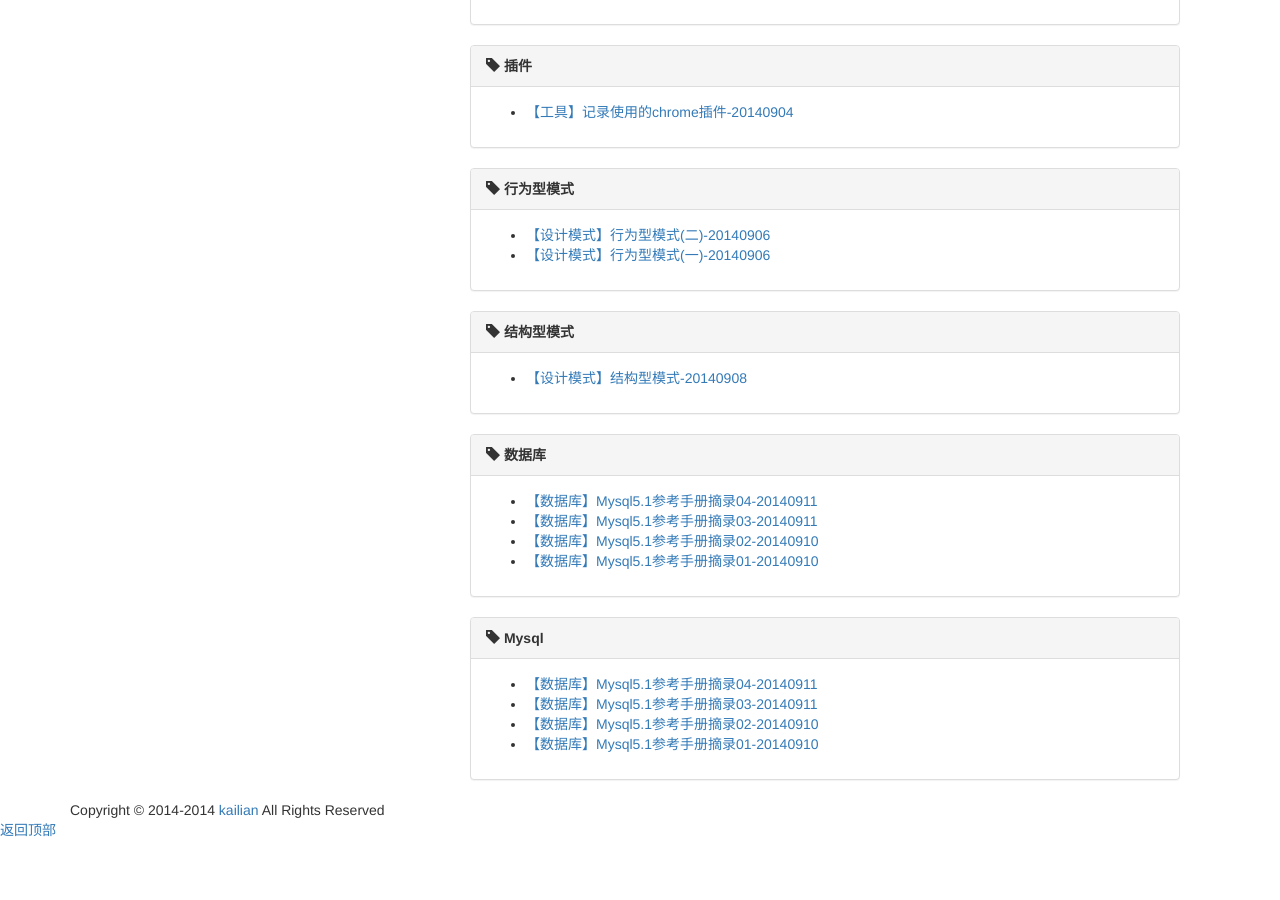
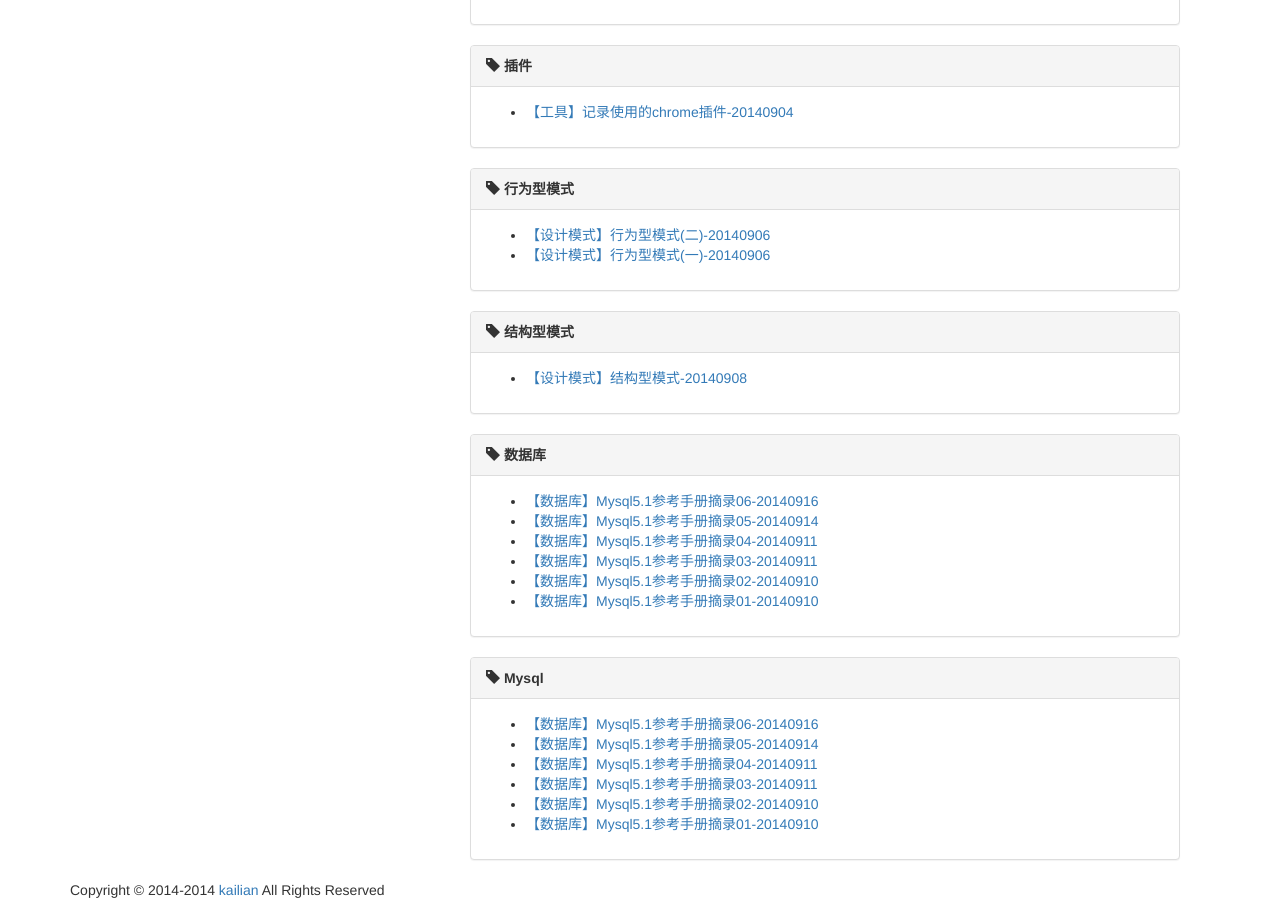
Before and after one commit to kailian/kailian.github.io, a Jekyll site: the page built from tags.html, in a window 1280 px wide and 900 px high, scrolled down 4411 px. Built offline with Jekyll 4.4.1, drawn with Linux system fonts in a browser that asks for light colours; nearby versions of some CDN libraries; library files that are not in the unit come from our copies; some of the changed lines change nothing that is shown.

Commit message:
【blog】add blog

```diff
--- a/_includes/themes/twitter/default.html
+++ b/_includes/themes/twitter/default.html
@@ -5,7 +5,6 @@
     <title>{{ page.title }}</title>
     {% if page.description %}<meta name="description" content="{{ page.description }}">{% endif %}
     <meta name="author" content="{{ site.author.name }}">
-    <meta name="baidu-site-verification" content="JpgyWkPaai" />
     <meta name="viewport" content="width=device-width, initial-scale=1.0">
     <!--[if lt IE 9]>
       <script src="http://html5shim.googlecode.com/svn/trunk/html5.js"></script>
--- /dev/null
+++ b/_posts/2014-09-14-mysql-manual-05.md
@@ -0,0 +1,65 @@
+---
+layout: post
+category : 数据库
+title: 'Mysql5.1参考手册摘录05'
+tagline: ""
+tags : [数据库, Mysql]
+---
+
+## 第6章：MySQL中的复制
+
+### 6.1. 复制介绍
+
+> MySQL支持单向、异步复制，复制过程中一个服务器充当主服务器，而一个或多个其它服务器充当从服务器。
+
+主服务器将更新写入二进制日志文件，并维护文件的一个索引以跟踪日志循环。这些日志可以记录发送到从服务器的更新。当一个从服务器连接主服务器时，它通知主服务器从服务器在日志中读取的最后一次成功更新的位置。从服务器接收从那时起发生的任何更新，然后封锁并等待主服务器通知新的更新。
+
+<!--break-->
+
+单向复制有利于健壮性、速度和系统管理：
+
+- 主服务器/从服务器设置增加了健壮性。主服务器出现问题时，你可以切换到从服务器作为备份。
+
+- 通过在主服务器和从服务器之间切分处理客户查询的负荷，可以得到更好的客户响应时间。
+
+-  使用复制的另一个好处是可以使用一个从服务器执行备份，而不会干扰主服务器。在备份过程中主服务器可以继续处理更新。
+
+SELECT**查询可以发送到从服务器以降低主服务器的查询处理负荷**。但**修改数据的语句仍然应发送到主服务器**，以便主服务器和从服务器保持同步。如果非更新查询为主，该负载均衡策略很有效，但一般是更新查询。
+
+### 6.2. 复制实施概述
+
+MySQL复制基于主服务器在二进制日志中跟踪所有对数据库的更改(更新、删除等等)。
+
+要进行复制，必须在主服务器上启用二进制日志。
+
+每个从服务器从主服务器接收主服务器已经记录到其二进制日志的保存的更新，以便从服务器可以对其数据拷贝执行相同的更新。
+
+**二进制日志只是一个从启用二进制日志的固定时间点开始的记录。**
+
+将主服务器的数据拷贝到从服务器的一个途径是使用LOAD DATA FROM MASTER语句。
+
+注意：LOAD DATA FROM MASTER目前只在所有表使用MyISAM存储引擎的主服务器上工作。并且，该语句将获得**全局读锁定**，因此当表正复制到从服务器上时，不可能在主服务器上进行更新。
+
+### 6.3. 复制实施细节
+
+MySQL使用3个线程来执行复制功能(其中1个在主服务器上，另两个在从服务器上。)
+
+- 当发出START SLAVE时，从服务器创建一个I/O线程，以连接主服务器并让它发送记录在其二进制日志中的语句。
+
+- 主服务器创建一个线程将二进制日志中的内容发送到从服务器。该线程可以识别为主服务器上SHOW PROCESSLIST的输出中的Binlog Dump线程。
+
+- 从服务器I/O线程读取主服务器Binlog Dump线程发送的内容并将该数据拷贝到从服务器数据目录中的本地文件中，即中继日志。
+
+- 第3个线程是SQL线程，是从服务器创建用于读取中继日志并执行日志中包含的更新。
+
+SHOW PROCESSLIST语句可以提供在主服务器上和从服务器上发生的关于复制的信息。
+
+#### 6.3.1. 复制主线程状态
+
+#### 6.3.2. 复制从I/O线程状态
+
+#### 6.3.3. 复制从SQL线程状态
+
+#### 6.3.4. 复制传递和状态文件
+
+内容目前理解不了，先留个记号，以后需要再看！
--- /dev/null
+++ b/_posts/2014-09-16-mysql-manual-06.md
@@ -0,0 +1,201 @@
+---
+layout: post
+category : 数据库
+title: 'Mysql5.1参考手册摘录06'
+tagline: ""
+tags : [数据库, Mysql]
+---
+
+## 第7章：优化
+
+### 7.1. 优化概述
+
+> 使一个系统更快的最重要因素当然是**基本设计**。此外，还需要知道系统正做什么样的事情，以及瓶颈是什么。
+
+常见的系统瓶颈是：
+
+- 磁盘搜索。优化是将数据分布在多个磁盘上。
+
+- 磁盘读/写。优化是从多个磁盘并行地读。
+
+- CPU周期。
+
+- 内存带宽。当CPU需要的数据超出CPU缓存时，主缓存带宽就成为内存的一个瓶颈。
+
+<!--break-->
+
+#### 7.1.1. MySQL设计局限与折衷
+
+为了更容易地让**非事务表**顺利工作(如果出现问题不能回滚)，MySQL采用下述规则。请注意这些规则只适用于不运行在严格模式下或为INSERT或UPDATE使用IGNORE规定程序时。
+
+- **所有列有默认值**。请注意当运行在严格SQL模式(包括TRADITIONAL SQL模式)时，必须为NOT NULL列指定默认值。
+
+- 如果向列内插入不合适的或超出范围的值，MySQL将该列设定为**最好的可能的值**，而不是报告错误。对于数字值，为0、可能的最小值或最大值。对于字符串，为空字符串或列内可以保存的字符串。
+
+- 所有表达式的计算结果返回一个表示错误状况的信号。例如，1/0返回NULL。
+
+最安全的(通常是最快的)方法径是让应**用程序确保只向数据库传递合法值**。
+
+#### 7.1.2. 为可移植性设计应用程序
+
+#### 7.1.3. 我们已将MySQL用在何处？
+
+### 7.2. 优化SELECT语句和其它查询
+
+> 影响所有语句的一个因素是：你的许可设置得越复杂，所需要的开销越多。
+
+**执行GRANT语句时使用简单的许可**，当客户执行语句时，可以使MySQL降低许可检查开销。
+
+例如，如果未授予任何表级或列级权限，服务器不需要检查tables_priv和columns_priv表的内容。
+
+如果查询量很高，可以花一些时间**使用简化的授权结构来降低许可检查开销**。
+
+如果你的问题是与具体MySQL表达式或函数有关，可以使用mysql客户程序所带的BENCHMARK()函数执行定时测试。
+
+	mysql> SELECT BENCHMARK(1000000,1+1);
+	+------------------------+
+	| BENCHMARK(1000000,1+1) |
+	+------------------------+
+	|                      0 |
+	+------------------------+
+	1 row in set (0.32 sec)
+
+#### 7.2.1. EXPLAIN语法（获取SELECT相关信息）
+
+	EXPLAIN tbl_name
+	EXPLAIN [EXTENDED] SELECT select_options
+
+EXPLAIN语句可以用作DESCRIBE的一个同义词，或获得关于MySQL如何执行SELECT语句的信息：
+
+- EXPLAIN tbl_name是DESCRIBE tbl_name或SHOW COLUMNS FROM tbl_name的一个同义词。
+
+- **如果在SELECT语句前放上关键词EXPLAIN，MySQL将解释它如何处理SELECT，提供有关表如何联接和联接的次序**。
+
+借助于EXPLAIN，可以知道什么时候必须为表加入索引以得到一个使用索引来寻找记录的更快的SELECT。
+
+EXPLAIN为用于SELECT语句中的**每个表返回一行信息**。表以它们**在处理查询过程中将被MySQL读入的顺序被列出**。
+
+	mysql> explain select * from wzd_ask;
+	+----+-------------+---------+------+---------------+------+---------+------+------+-------+
+	| id | select_type | table   | type | possible_keys | key  | key_len | ref  | rows | Extra |
+	+----+-------------+---------+------+---------------+------+---------+------+------+-------+
+	|  1 | SIMPLE      | wzd_ask | ALL  | NULL          | NULL | NULL    | NULL |   11 |       |
+	+----+-------------+---------+------+---------------+------+---------+------+------+-------+
+	1 row in set (0.00 sec)
+
+具体字段的含义见[手册](http://dev.mysql.com/doc/refman/5.1/zh/optimization.html#explain)。
+
+MySQL用一遍扫描多次联接（single-sweep multi-join）的方式解决所有联接。这意味着MySQL从第一个表中读一行，然后找到在第二个表中的一个匹配行，然后在第3个表中等等。当所有的表处理完后，它输出选中的列并且返回表清单直到找到一个有更多的匹配行的表。从该表读入下一行并继续处理下一个表。
+
+一张表有什么索引
+
+	SHOW INDEX FROM tbl_name
+
+**key列显示MySQL实际决定使用的键（索引）**。如果没有选择索引，键是NULL。
+
+下列例子显示出一个多表JOIN如何能使用EXPLAIN提供的信息逐步被优化。
+
+假定你有下面所示的SELECT语句，计划使用EXPLAIN来检查它：
+
+	EXPLAIN SELECT tt.TicketNumber, tt.TimeIn,
+	           tt.ProjectReference, tt.EstimatedShipDate,
+	           tt.ActualShipDate, tt.ClientID,
+	           tt.ServiceCodes, tt.RepetitiveID,
+	           tt.CurrentProcess, tt.CurrentDPPerson,
+	           tt.RecordVolume, tt.DPPrinted, et.COUNTRY,
+	           et_1.COUNTRY, do.CUSTNAME
+	    FROM tt, et, et AS et_1, do
+	    WHERE tt.SubmitTime IS NULL
+	      AND tt.ActualPC = et.EMPLOYID
+	      AND tt.AssignedPC = et_1.EMPLOYID
+	      AND tt.ClientID = do.CUSTNMBR;
+
+列声明：
+
+表  |  列         |  列类型
+--- |  ---        |  ---
+tt  |  ActualPC   |  CHAR(10)
+tt  |  AssignedPC |  CHAR(10)
+tt  |  ClientID   |  CHAR(10)
+et  |  EMPLOYID   |  CHAR(15)
+do  |  CUSTNMBR   |  CHAR(15)
+
+索引：
+
+表  |  索引
+--- |  ---
+tt  |  ActualPC
+tt  |  AssignedPC
+tt  |  ClientID
+et  |  EMPLOYID(主键)
+do  |  CUSTNMBR(主键)
+
+在进行优化前，EXPLAIN语句产生下列信息：
+
+	table type possible_keys key  key_len ref  rows  Extra
+	et    ALL  PRIMARY       NULL NULL    NULL 74
+	do    ALL  PRIMARY       NULL NULL    NULL 2135
+	et_1  ALL  PRIMARY       NULL NULL    NULL 74
+	tt    ALL  AssignedPC,   NULL NULL    NULL 3872
+	           ClientID,
+	           ActualPC
+	      range checked for each record (key map: 35)
+
+type对每张表是ALL，这个**输出显示MySQL正在对所有表产生一个笛卡尔乘积**；即每一个行的组合！这将花相当长的时间，因为**必须检查每张表的行数的乘积**！对于一个实例，这是74 * 2135 * 74 * 3872 = 45,268,558,720行。如果表更大，你只能想象它将花多长时间……
+
+**MySQL能更高效地在声明具有相同类型和尺寸的列上使用索引。**在本文中，VARCHAR和CHAR是相同的，除非它们声明为不同的长度。
+
+为了修正在列长度上的不同，使用**ALTER TABLE将ActualPC的长度从10个字符变为15个字符**：
+
+	mysql> ALTER TABLE tt MODIFY ActualPC VARCHAR(15);
+
+执行EXPLAIN语句产生这个结果：
+
+	table type   possible_keys key     key_len ref         rows    Extra
+	tt    ALL    AssignedPC,   NULL    NULL    NULL        3872    Using
+	             ClientID,                                         where
+	             ActualPC
+	do    ALL    PRIMARY       NULL    NULL    NULL        2135
+	      range checked for each record (key map: 1)
+	et_1  ALL    PRIMARY       NULL    NULL    NULL        74
+	      range checked for each record (key map: 1)
+	et    eq_ref PRIMARY       PRIMARY 15      tt.ActualPC 1
+
+rows值的乘积少了一个因子74。
+
+	mysql> ALTER TABLE tt MODIFY AssignedPC VARCHAR(15),
+	    ->                MODIFY ClientID   VARCHAR(15);
+
+EXPLAIN产生的输出显示在下面：
+
+	table type   possible_keys key      key_len ref           rows Extra
+	et    ALL    PRIMARY       NULL     NULL    NULL          74
+	tt    ref    AssignedPC,   ActualPC 15      et.EMPLOYID   52   Using
+	             ClientID,                                         where
+	             ActualPC
+	et_1  eq_ref PRIMARY       PRIMARY  15      tt.AssignedPC 1
+	do    eq_ref PRIMARY       PRIMARY  15      tt.ClientID   1
+
+剩下的问题是，默认情况，MySQL假设在tt.ActualPC列的值是均匀分布的，并且对tt表不是这样。幸好，很容易告诉MySQL来分析关键字分布：
+
+	mysql> ANALYZE TABLE tt；
+
+EXPLAIN产生这个结果：
+
+	table type   possible_keys key     key_len ref           rows Extra
+	tt    ALL    AssignedPC    NULL    NULL    NULL          3872 Using
+	             ClientID,                                        where
+	             ActualPC
+	et    eq_ref PRIMARY       PRIMARY 15      tt.ActualPC   1
+	et_1  eq_ref PRIMARY       PRIMARY 15      tt.AssignedPC 1
+	do    eq_ref PRIMARY       PRIMARY 15      tt.ClientID   1
+
+#### 7.2.2. 估计查询性能
+
+#### 7.2.3. SELECT查询的速度
+
+> 要想使一个较慢速SELECT ... WHERE更快，应首先检查是否能增加一个索引。不同表之间的引用通常通过索引来完成。
+
+**使用EXPLAIN语句来确定SELECT语句使用哪些索引。**
+
+#### 7.2.4. MySQL怎样优化WHERE子句
```
